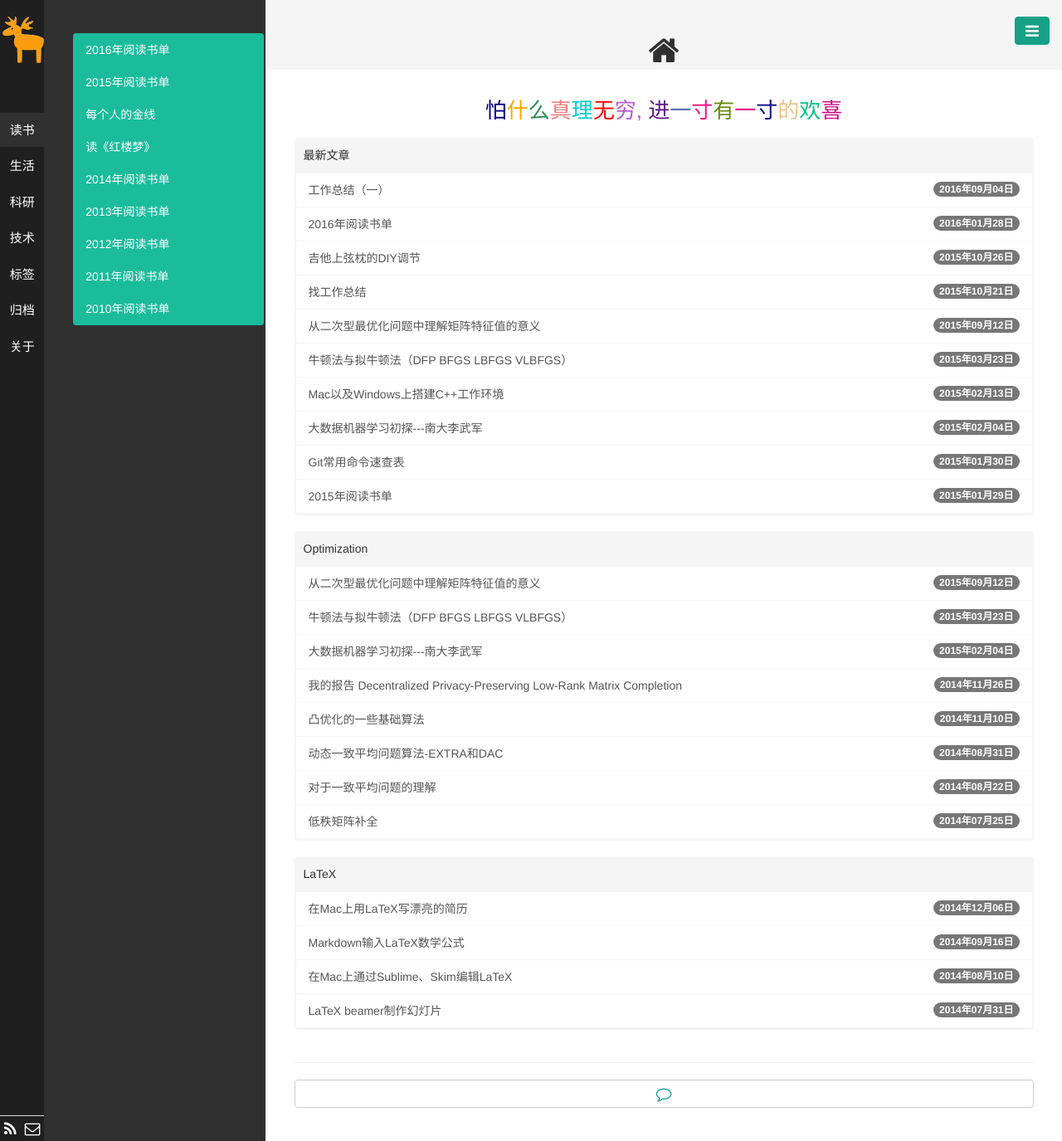
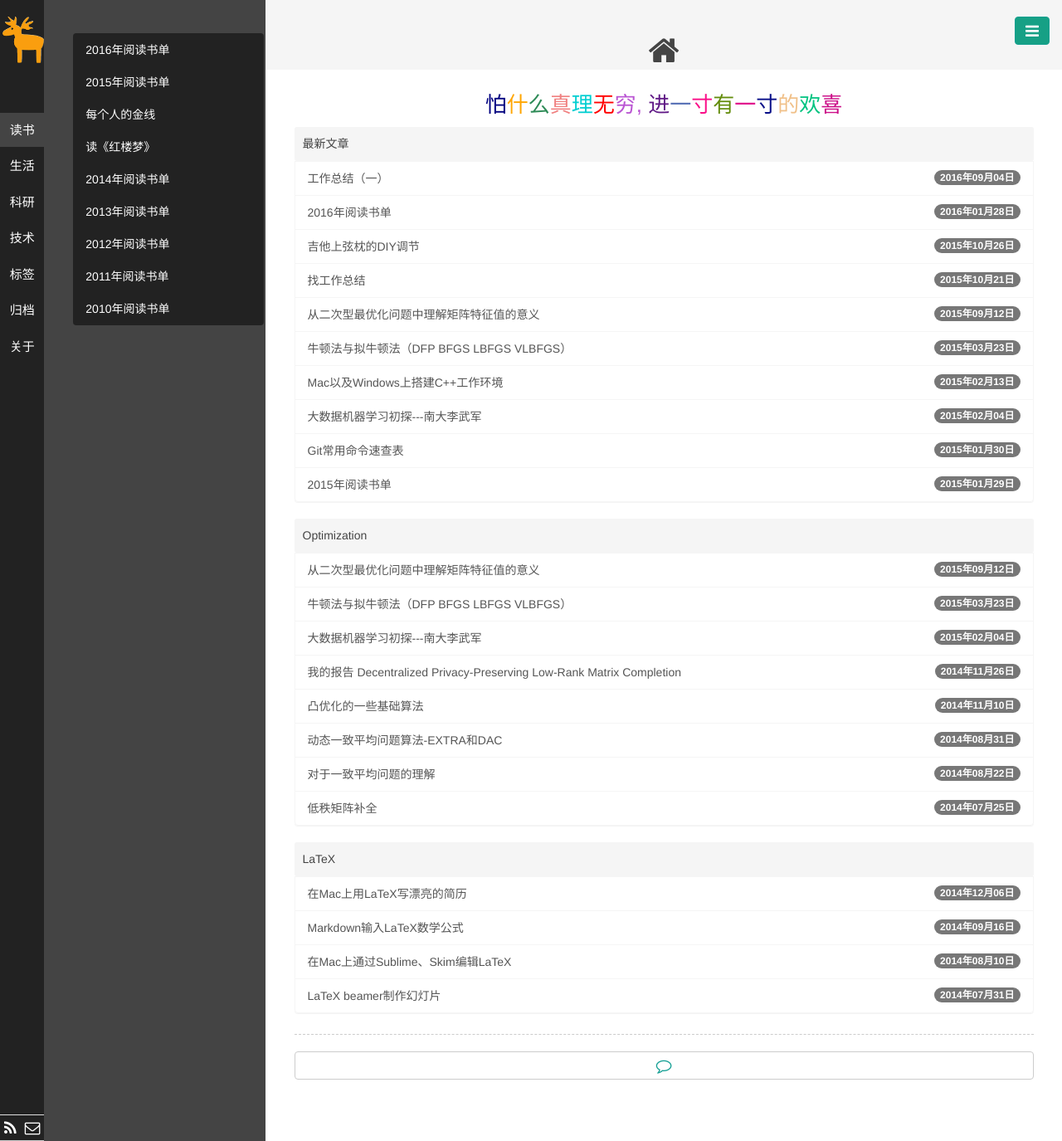
Before and after one commit to littleroach110/littleroach110.github.io, a Jekyll site: the page built from index.html, in a window 1280 px wide. Shown: the whole page at 83% size. Built offline with Jekyll 4.4.1, drawn with Linux system fonts in a browser that asks for light colours; Markdown is read by kramdown in place of the engine named in the settings; the list of posts is cut into pages by our own code.

Commit message:
change style-4

```diff
--- a/public/css/base.css
+++ b/public/css/base.css
@@ -7,7 +7,7 @@
   margin: 0px;
   height: 100%;
   overflow: hidden;
-  background-color: #303030;
+  background-color: #444;
 }
 .row {
   height: 100%;
@@ -18,9 +18,7 @@
 }
 /* 左侧导航栏 */
 .aside1 {
-  /*background-color: #1f2c39;*/
-  background-color: #1f1f1f;
-  /*background-image: url(/public/img/bg_grid.jpg);*/
+  background-color: #222222;
   height: 100%;
   padding-left: 0px;
   padding-right: 0px;
@@ -39,14 +37,12 @@
 
 .aside1> .nav > li > a:hover {
   color:#fff;
-  background-color: #16a085;
+  background-color: #444;
 }
 
 .aside1 > .nav-pills>li.active>a ,.nav-pills>li.active>a:hover,.nav-pills>li.active>a:focus {
   color: #fff;
-  /*background-color: #fafaf6;*/
-  /*background-image: url(/public/img/body_bg.jpg);*/
-  background-color: #303030;
+  background-color: #444;
 }
 
 .avatar {
@@ -65,12 +61,9 @@
 }
 /* 中部目录栏 */
 .aside2 {
-  /*background-color: #fafaf6;*/
-  /*background-image: url(/public/img/body_bg.jpg);*/
-
-  background-color: #303030;
+  background-color: #444;
   height: 100%;
-  border-right: 2px solid #303030;
+  border-right: 2px solid #444;
   overflow-y: auto;
   font-color: #fff;
   margin-top: 40px;
@@ -82,22 +75,16 @@
   overflow-y: auto;
   background-color: #fff;
   overflow-x: hidden;
-
-  /*background-image: url(/public/img/bg_lines1.jpg);*/
 }
 .aside3-title {
   background-color: #f5f5f5;
-  /*background-image: url(/public/img/bg_grid.jpg);*/
   border-bottom: 1px solid #f5f5f5;
   padding-left: 30px;
   padding-right: 30px;
   text-align: center;
-  color: #303030;
+  color: #444;
 }
 .aside3-content {
-/*  padding-left: 40px;
-  padding-right: 40px;
-*/
   padding: 0 5% 0 5%;
   color: #656565;
   line-height: 1.42857143;
@@ -105,11 +92,40 @@
 #content {
   font-size: 18px;
 }
-#content h2, h3 {
-  line-height: 2;
+#content h2, h3, h4, h5 {
+  line-height: 1.5;
+  color: #333;
 }
+#content h4
+{
+  font-size: 21px;
+}
+#content h5
+{
+  font-size:18px;
+  color: #428BCA;
+}
+hr
+{
+  margin-top: 5px;
+  margin-bottom: 20px;
+  border: 0;
+  border-top: 1px dashed #ccc;
+}
+
+blockquote{
+  border-left: 5px solid #ddd;
+}
+
 blockquote p {
-  font-size: 20px;
+  font-size: 18px;
+}
+
+table{
+  margin-bottom: 10px;
+}
+td,th{
+  border-bottom: 1px solid #ccc;
 }
 /* 其他配置 */
 .center {
@@ -117,10 +133,46 @@
 }
 .nav-pills>li.active>a, .nav-pills>li.active>a:hover, .nav-pills>li.active>a:focus {
   color: #fff;
-  background-color: #303030;
+  background-color: #444;
 }
 /* 显示评论按钮 */
 .show-commend {
   width: 100%;
   margin-bottom: 40px;
 }
+
+/* 滚动条设置 */
+::-webkit-scrollbar {
+   width:10px;
+   margin-right:2px
+}
+::-webkit-scrollbar:horizontal {
+   height:10px;
+   margin-bottom:2px
+}
+::-webkit-scrollbar-track {
+    border-radius: 4px;
+}
+::-webkit-scrollbar-track-piece {
+    background-color: #666;
+    border-radius: 4px;
+}
+::-webkit-scrollbar-thumb {
+    width:10px;
+    border-radius: 4px;
+    background: #909090;
+}
+::-webkit-scrollbar-thumb:hover {
+   background: #c0c0c0;
+}
+
+
+.bd-pay-info{
+  margin:0 0 3px;
+  font-family: "Helvetica Neue", sans-serif;
+  color: #657DA3;
+}
+
+p.bd-pay-info{
+  margin:0,0,3px;
+}
```
Also changed, not shown: public/css/bootstrap.css.
